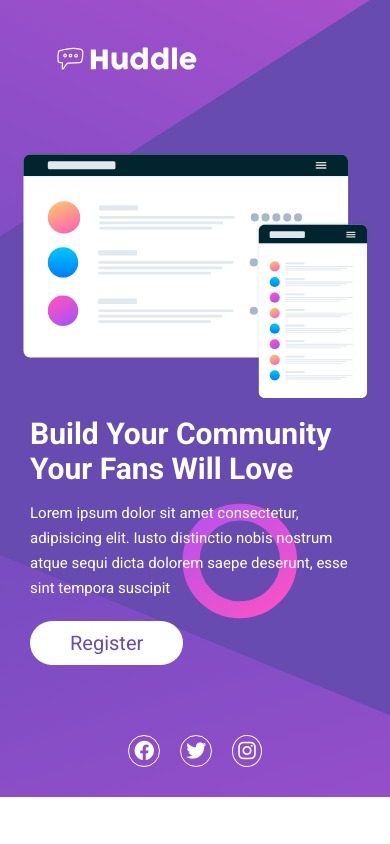
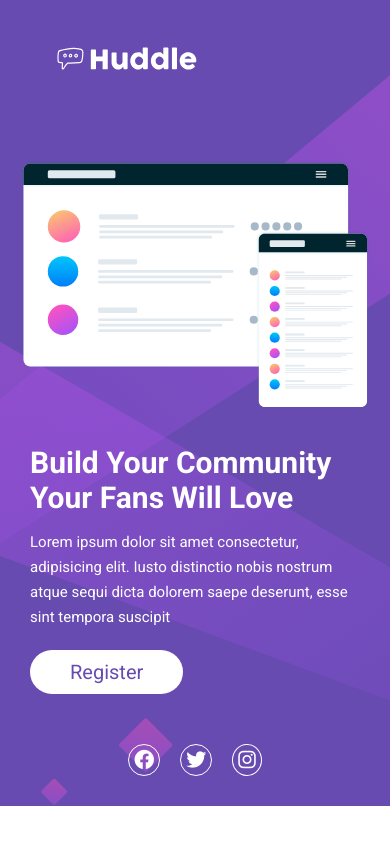
Before and after one commit to drisskhattabi6/huddle-lp, a plain HTML site: page index.html in a window 390 px wide. Drawn offline with Linux system fonts and the light colour scheme.

Commit message:
Add files via upload

```diff
--- a/index.html
+++ b/index.html
@@ -15,6 +15,7 @@
         <header>
             <img src="images/logo.svg" alt="logo" class="logo">
         </header>
+        <div class="body">
             <div class="content">
                 <img src="images/illustration-mockups.svg" alt="illustration-mockups">
                 <div class="text">
@@ -31,5 +32,6 @@
                 <i class="fa-brands fa-instagram"></i>
             </div>
         </div>
+    </div>
 </body>
 </html>
--- a/style.css
+++ b/style.css
@@ -12,17 +12,27 @@
     background-size: cover;
     background-position: center;
     color: #fff;
-    width: 100vw;
+    width: 100%;
     height: 100vh;
+    display: flex;
+    flex-direction: column;
 }
 
 header {
     width: 100%;
-    padding: 40px 50px;
+    padding: 40px 50px 0;
+    height: 100px;
 }
 
 header img {
     width: 150px;
+}
+
+.body {
+    width: 100%;
+    height: calc(100vh - 100px);
+    display: flex;
+    flex-direction: column;
 }
 
 .content {
@@ -30,20 +40,20 @@ header img {
     display: flex;
     justify-content: space-around;
     align-items: center;
-    padding: 30px 50px;
+    padding: 30px;
 }
 
 .content img {
-    width: 550px;
+    width: 50%;
 }
 
 .content .text {
-    max-width: 500px;
+    width: 45%;
     padding-left: 10px;
 }
 
 .text h2 {
-    font-size: 45px;
+    font-size: 50px;
     margin: 15px 0;
 }
 
@@ -68,16 +78,18 @@ header img {
 .text button:hover {
     background-color: #e980e7;
     color: #fff;
+    box-shadow: 5px 5px 5px rgba(0, 0, 0, 0.51),
+                -5px -5px 5px rgba(0, 0, 0, 0.51);
 }
 
 .media {
     width: 100%;
     display: flex;
     justify-content: flex-end;
-    align-items: flex-end;
+    align-items: center;
     padding: 20px 50px;
     position: absolute;
-    bottom: 0;
+    bottom: 10px;
 }
 
 .media i {
@@ -93,23 +105,9 @@ header img {
     color: #fa5ff2;
 }
 
-@media screen and (max-width: 1200px) {
+@media screen and (max-width: 970px) {
     .content {
-        padding: 30px;
-    }
-
-    .content img {
-        width: 450px;
-    }
-
-    .content .text {
-        width: 400px;
-    }
-
-}
-@media screen and (max-width: 950px) {
-    .content {
-        padding: 30px 20px;
+        padding: 60px 20px 30px;
     }
 
     .content .text h2{
@@ -119,23 +117,29 @@ header img {
     .content .text p{
         font-size: 14px;
     }
-
 }
 
 @media screen and (max-width: 750px) {
     .container {
         height: auto;
+        background-image: url("images/bg-mobile.svg");
+        overflow-y: hidden;
+    }
+    .body {
+        height: auto;
     }
     .content {
         flex-direction: column;
+        padding: 60px 10px 30px;
     }
 
     .content img {
-        width: 550px;
+        width: 80%;
     }
 
     .content .text {
-        width: 500px;
+        padding-top: 20px;
+        width: 80%;
     }
 
     .content .text h2{
@@ -149,8 +153,10 @@ header img {
     .media {
         position: static;
         justify-content: center;
+        padding-top: 0;
     }
 }
+
 @media screen and (max-width: 600px) {
 
     .content img {
```
Lines whose indentation alone changed are shown as unchanged.
